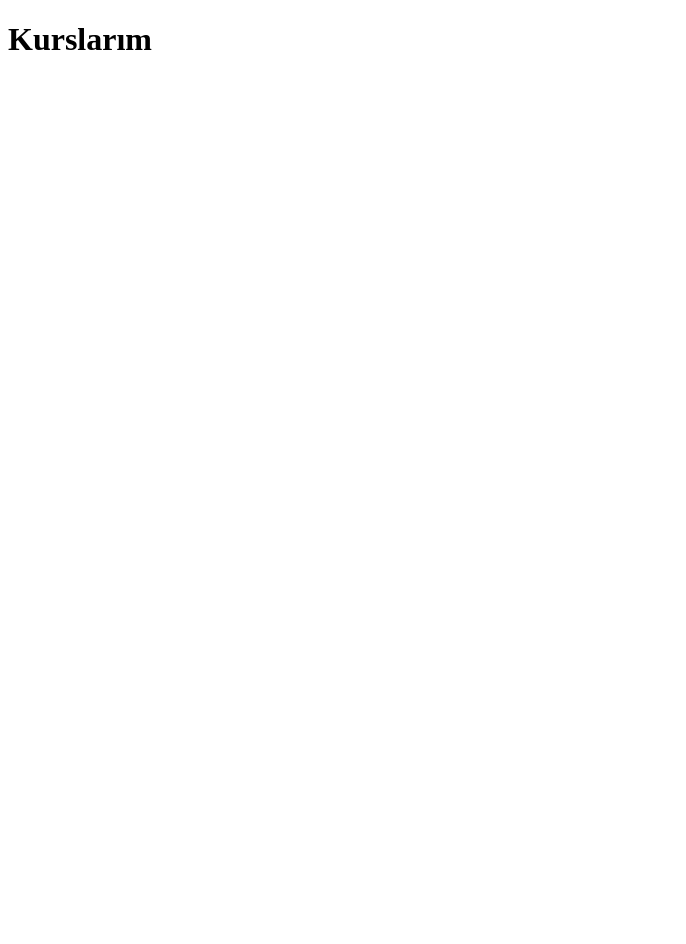
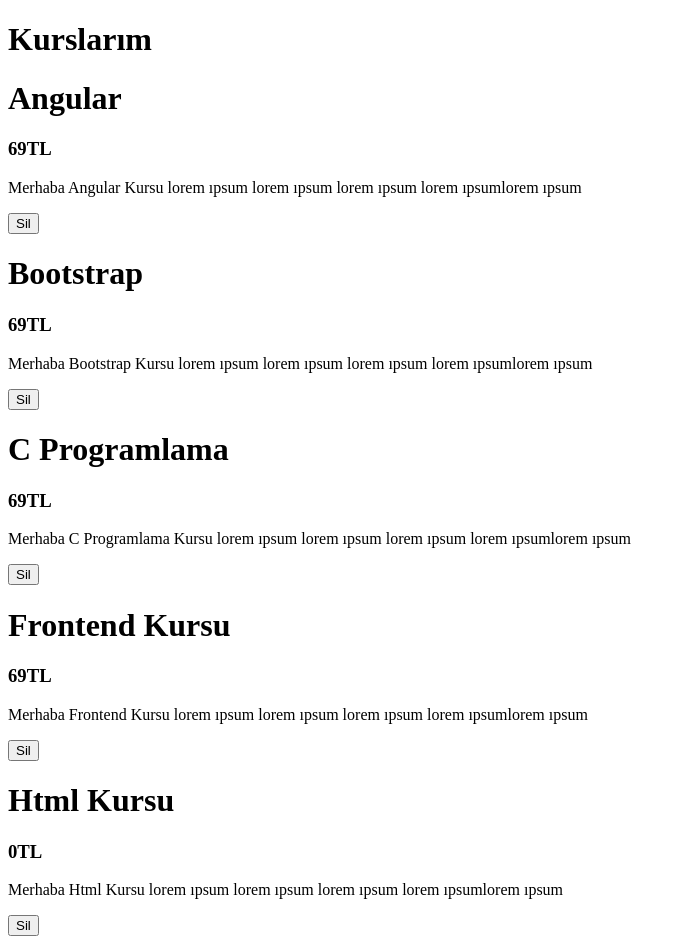
Before and after one commit to mertcetiin/My-Courses, a React (Vite) app: page / in a window 1280 px wide. Shown: the whole page, without its empty margins (0-686 px from the left). Before the commit the page ends 800 px from the top, so only its background shows below. Built offline with nearby package versions, Linux system fonts and the light colour scheme; data requests are answered from the project's data file.

Commit message:
I pulled data from db.json with axios

```diff
--- a/api/db.json
+++ b/api/db.json
@@ -3,23 +3,32 @@
         {
             "title": "Angular",
             "id": "1",
-            "content": "Merhaba Angular"
+            "price": "69TL",
+            "content": "Merhaba Angular Kursu lorem ıpsum lorem ıpsum lorem ıpsum lorem ıpsumlorem ıpsum"
         },
         {
             "title": "Bootstrap",
-            "id": "2"
+            "id": "2",
+            "price": "69TL",
+            "content": "Merhaba Bootstrap Kursu lorem ıpsum lorem ıpsum lorem ıpsum lorem ıpsumlorem ıpsum"
         },
         {
             "title": "C Programlama",
-            "id": "3"
+            "id": "3",
+            "price": "69TL",
+            "content": "Merhaba C Programlama Kursu lorem ıpsum lorem ıpsum lorem ıpsum lorem ıpsumlorem ıpsum"
         },
         {
             "title": "Frontend Kursu",
-            "id": "4"
+            "id": "4",
+            "price": "69TL",
+            "content": "Merhaba Frontend Kursu lorem ıpsum lorem ıpsum lorem ıpsum lorem ıpsumlorem ıpsum"
         },
         {
-            "title": "Html Kurse",
-            "id": "5"
+            "title": "Html Kursu",
+            "id": "5",
+            "price": "0TL",
+            "content": "Merhaba Html Kursu lorem ıpsum lorem ıpsum lorem ıpsum lorem ıpsumlorem ıpsum"
         }
     ]
 }
--- a/src/App.jsx
+++ b/src/App.jsx
@@ -1,11 +1,23 @@
 import './App.css'
+import Course from './components/Course'
+import axios from 'axios';
+import { useState, useEffect } from 'react';
+
 
 function App() {
+
+  const [courses, setCourses] = useState([]);
+
+  useEffect(() => {
+    axios.get('http://localhost:3000/Courses')
+      .then((res) => setCourses(res.data))
+  }, [])
 
 
   return (
     <div>
       <h1>Kurslarım</h1>
+      <Course courses={courses} />
     </div>
   )
 }
--- /dev/null
+++ b/src/components/Course.jsx
@@ -0,0 +1,17 @@
+function Course({ courses }) {
+
+    return (
+        <div>
+            {courses.map((Courses) => (
+                <div key={Courses.id}>
+                    <h1>{Courses.title}</h1>
+                    <h3>{Courses.price}</h3>
+                    <p>{Courses.content}</p>
+                    <button>Sil</button>
+                </div>
+            ))}
+        </div>
+    )
+}
+
+export default Course;
```
